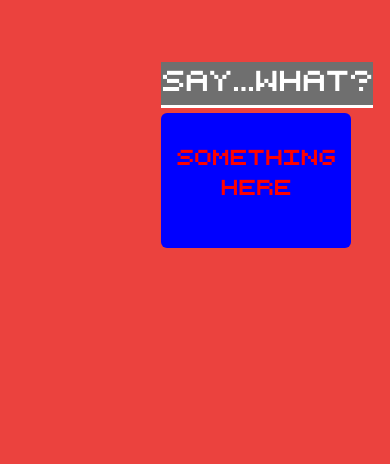
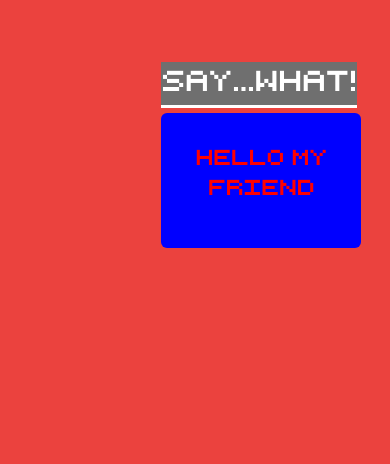
Before and after one commit to tesla809/RandomQuoteMachine, a plain HTML site: page RandomQuoteMachine.html in a window 390 px wide. Drawn offline with nearby package versions, Linux system fonts and the light colour scheme.

Commit message:
fixed responsive issue on beta version.

```diff
--- a/RandomQuoteMachine.html
+++ b/RandomQuoteMachine.html
@@ -18,7 +18,7 @@
 		    </div>
 		  </div>
 		  <div class="jumbotron quote-space box two">
-		    <p class="add-Quote">Something Here</p>
+		    <p class="add-Quote">Hello My Friend</p>
 		  </div>
 		</div>
 
--- a/css/style.css
+++ b/css/style.css
@@ -1,11 +1,15 @@
 
-@media (max-width: 640px)  {
+@media (max-width: 1000px)  {
   .random-language {
     background-color: blue;
   }
 
   .quote-space {
     background-color: blue;
+    height: 160px;
+    width: 200px;
+    word-wrap: normal;
+    font-size: 3vw;
   }
 }
 
@@ -23,6 +27,7 @@ html, body {
   margin-bottom: 2.5%;
   margin-right: auto;
   margin-left: auto;
+
 }
 
 .one {
@@ -36,6 +41,7 @@ html, body {
 
 .jumbotron {
   background-color: rgba(192,192,, 0.8);
+
 }
 
 .random-language {
@@ -50,6 +56,7 @@ html, body {
 }
 
 .quote-space {
+  font-size: 2em;
   text-align: center;
   color: red;
   font-family: 'retro-computer', times;
--- a/js/app.js
+++ b/js/app.js
@@ -16,7 +16,7 @@
 
 $(document).ready(function(){
     //create random text generation in quote area
-    var randomTitle = "Say...What?";
+    var randomTitle = "Say...What!";
     // changes back to title;
     var randomTitleChanged = "";
 
@@ -149,4 +149,8 @@ $(document).ready(function(){
         backToOriginal();
     });
 
+    $(".random-language").click(function(){
+        $(".quote-space").text("It Works!");
+    })
+
 });
```
